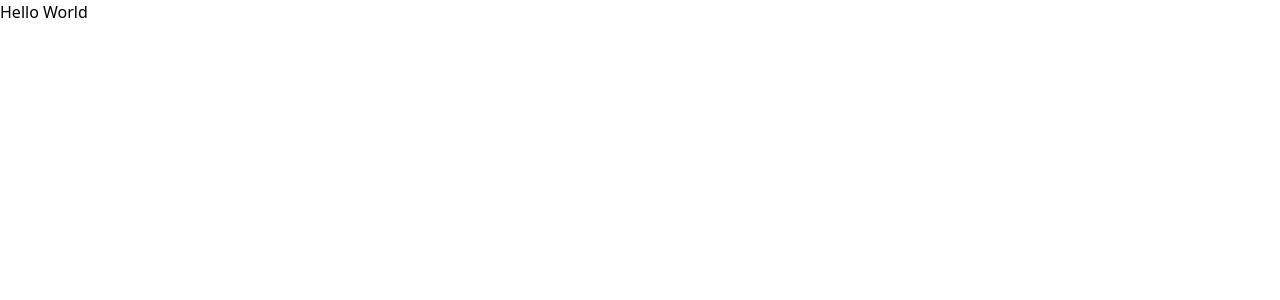
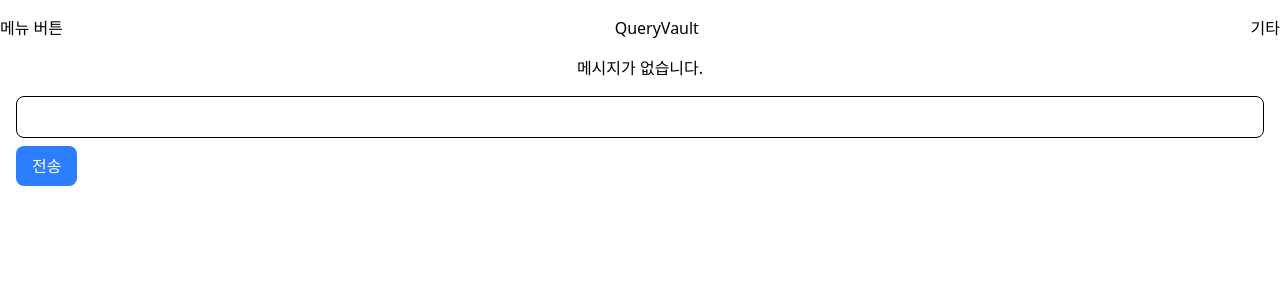
Before and after one commit to kkk-me-kr/kkk-frontend, a Next.js app: page / in a window 1280 px wide. Shown: the top 300 px of the page. Built offline with nearby package versions, Linux system fonts and the light colour scheme.

Commit message:
채팅을 할 수 있는 UI 생성

```diff
--- a/src/app/layout.tsx
+++ b/src/app/layout.tsx
@@ -12,7 +12,7 @@ export default function RootLayout({
   children: React.ReactNode;
 }>) {
   return (
-    <html lang="en">
+    <html lang="ko">
       <body>{children}</body>
     </html>
   );
--- a/src/app/page.tsx
+++ b/src/app/page.tsx
@@ -1,3 +1,9 @@
+import ChatContainer from "@/containers/ChatContainer";
+
 export default function Home() {
-  return <div>Hello World</div>;
+  return (
+    <div className="h-screen">
+      <ChatContainer />
+    </div>
+  );
 }
--- /dev/null
+++ b/src/containers/ChatContainer/ChatBox.tsx
@@ -0,0 +1,80 @@
+"use client";
+
+import { useState, useRef } from "react";
+
+export default function ChatBox({
+  onSubmit,
+}: {
+  onSubmit: (message: string) => void;
+}) {
+  const [message, setMessage] = useState("");
+  const textareaRef = useRef<HTMLTextAreaElement>(null);
+  const virtualInputRef = useRef<HTMLDivElement>(null);
+
+  const sanitizeInput = (input: string) => {
+    // HTML 태그 제거
+    return input.replace(/<[^>]*>/g, "");
+  };
+
+  const handleInput = (e: React.ChangeEvent<HTMLTextAreaElement>) => {
+    const newValue = e.target.value;
+    setMessage(newValue);
+
+    if (virtualInputRef.current) {
+      virtualInputRef.current.textContent = newValue;
+    }
+  };
+
+  const inputToTextarea = (input: string) => {
+    if (textareaRef.current) {
+      textareaRef.current.value = input;
+      textareaRef.current.dispatchEvent(new Event("input", { bubbles: true }));
+    }
+  };
+
+  const handleVirtualInput = (e: React.FormEvent<HTMLDivElement>) => {
+    const newValue = sanitizeInput(e.currentTarget.textContent || "");
+    inputToTextarea(newValue);
+  };
+
+  return (
+    <div className="flex flex-2/12 flex-col p-4">
+      <div>
+        {/* textarea 숨기기 */}
+        <textarea
+          ref={textareaRef}
+          value={message}
+          onInput={handleInput}
+          className="absolute opacity-0 w-0 h-0"
+          rows={1}
+        />
+        {/* 입력 폼 */}
+        <div
+          ref={virtualInputRef}
+          className="w-full min-h-[40px] max-h-[200px] p-2 border rounded-lg focus:outline-none whitespace-pre-wrap break-words overflow-y-scroll"
+          contentEditable
+          onInput={handleVirtualInput}
+          onPaste={(e) => {
+            e.preventDefault();
+            const text = e.clipboardData.getData("text/plain");
+            document.execCommand("insertText", false, text);
+          }}
+          role="textbox"
+          aria-multiline="true"
+          tabIndex={0}
+        />
+      </div>
+      <div className="mt-2">
+        <button
+          className="px-4 py-2 bg-blue-500 text-white rounded-lg hover:bg-blue-600"
+          onClick={() => {
+            onSubmit(message);
+            inputToTextarea("");
+          }}
+        >
+          전송
+        </button>
+      </div>
+    </div>
+  );
+}
--- /dev/null
+++ b/src/containers/ChatContainer/ChatHeader.tsx
@@ -0,0 +1,15 @@
+export default function ChatHeader() {
+  return (
+    <div className="flex flex-row h-14">
+      <div className="flex justify-center items-center">
+        <button>메뉴 버튼</button>
+      </div>
+      <div className="flex flex-auto justify-center items-center">
+        QueryVault
+      </div>
+      <div className="flex justify-center items-center">
+        <button>기타</button>
+      </div>
+    </div>
+  );
+}
--- /dev/null
+++ b/src/containers/ChatContainer/ChatList.tsx
@@ -0,0 +1,19 @@
+export default function ChatList({ chats }: { chats: Chat[] }) {
+  return (
+    <div className="flex basis-auto flex-col overflow-y-scroll">
+      {chats.length > 0 ? (
+        chats.map((chat, index) => (
+          <div key={index}>
+            <p>{chat.content}</p>
+          </div>
+        ))
+      ) : (
+        <>
+          <div className="flex justify-center items-center h-full">
+            <p>메시지가 없습니다.</p>
+          </div>
+        </>
+      )}
+    </div>
+  );
+}
--- /dev/null
+++ b/src/containers/ChatContainer/index.tsx
@@ -0,0 +1,41 @@
+"use client";
+
+import { useState } from "react";
+import ChatList from "./ChatList";
+import ChatBox from "./ChatBox";
+import ChatHeader from "./ChatHeader";
+
+export default function ChatContainer() {
+  const [questions, setQuestions] = useState<Question[]>([]);
+  const [answers, setAnswers] = useState<Answer[]>([]);
+
+  const handleChatSubmit = (message: string) => {
+    const question = {
+      turn: questions.length + 1,
+      content: message,
+    };
+    // TODO: 응답 API 연동 필요
+    const answer = {
+      turn: answers.length + 1,
+      content: "아주 멋진 답변입니다.",
+    };
+    setQuestions([...questions, question]);
+    setAnswers([...answers, answer]);
+  };
+
+  const chats: Chat[] = [];
+  questions.forEach((question, index) => {
+    chats.push(question);
+    if (answers[index]) {
+      chats.push(answers[index]);
+    }
+  });
+
+  return (
+    <div className="flex flex-col h-full overflow-hidden">
+      <ChatHeader />
+      <ChatList chats={chats} />
+      <ChatBox onSubmit={handleChatSubmit} />
+    </div>
+  );
+}
```
Also changed, not shown: src/types.ts (added, +8 -0 lines).
